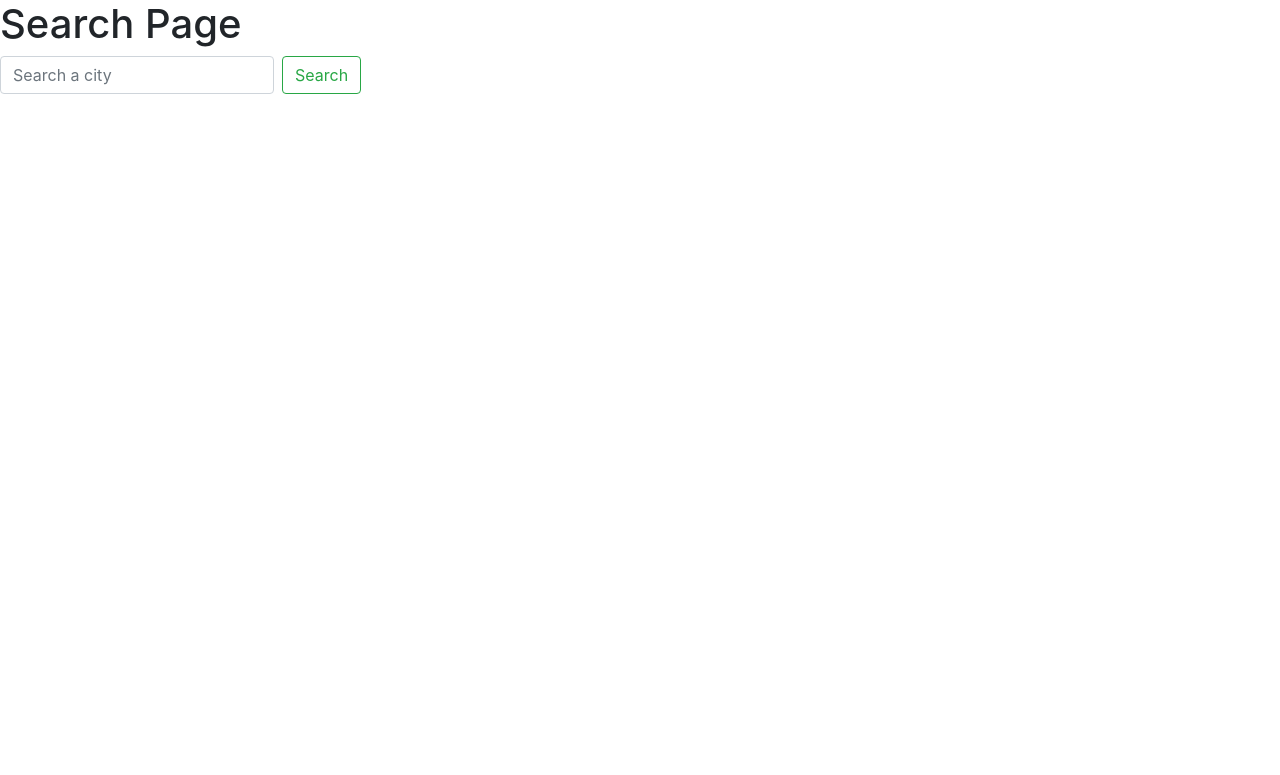
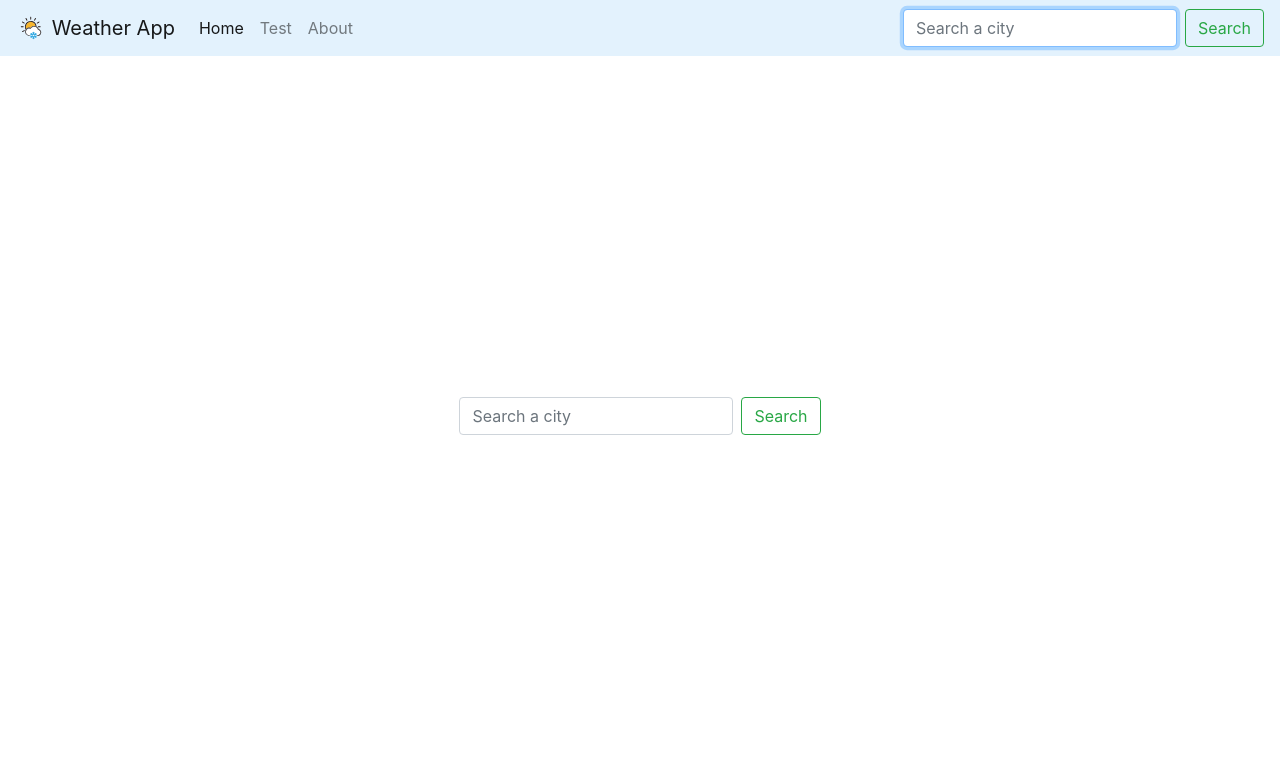
Before and after one commit to camilleb03/weather-app, a Flask app: page / in a window 1280 px wide. Shown: the top 775 px of the page. Run offline with Flask 2, Linux system fonts and the light colour scheme; some libraries are stand-ins or nearby versions.

Commit message:
Modified html pages

```diff
--- /dev/null
+++ b/app/static/style.css
@@ -0,0 +1,13 @@
+.center_div{
+    margin: 0 auto;
+    width:30%;
+    background-color: blueviolet;
+}
+
+.vertical-center {
+  min-height: 100%;  /* Fallback for browsers do NOT support vh unit */
+  min-height: 90vh; /* These two lines are counted as one :-)       */
+
+  display: flex;
+  align-items: center;
+}
--- a/app/templates/base.html
+++ b/app/templates/base.html
@@ -1,20 +1,55 @@
 <!DOCTYPE html>
+<html>
 <head>
-        <link rel="stylesheet"
-        href="https://stackpath.bootstrapcdn.com/bootstrap/4.3.1/css/bootstrap.min.css"
-        integrity="sha384-ggOyR0iXCbMQv3Xipma34MD+dH/1fQ784/j6cY/iJTQUOhcWr7x9JvoRxT2MZw1T"
-        crossorigin="anonymous">
-        <!--
-        <link rel="stylesheet" type="text/css" href="{{ url_for('static', filename='styles.css') }}"/>
-        -->
-        <title>{% block title %}{% endblock %} - Weather App</title>
+{% block head %}
+    <link rel="stylesheet"
+      href="https://stackpath.bootstrapcdn.com/bootstrap/4.3.1/css/bootstrap.min.css"
+      integrity="sha384-ggOyR0iXCbMQv3Xipma34MD+dH/1fQ784/j6cY/iJTQUOhcWr7x9JvoRxT2MZw1T"
+      crossorigin="anonymous">
+    <link rel="stylesheet" type="text/css" href="{{ url_for('static', filename='style.css') }}"/>
+
+    <title>{% block title %}{% block page_name %}{% endblock %} &#183 Weather App{% endblock %}</title>
+{% endblock %}
 </head>
-<section class="content">
-  <header>
-    {% block header %}{% endblock %}
-  </header>
-  {% block content %}{% endblock %}
+<body>
+{% block navbar %}
+<nav class="navbar navbar-expand-md navbar-light" style="background-color: #e3f2fd;">
+  <a class="navbar-brand" href="{{ url_for('search') }}">
+    <img src="/static/nav_icon.svg" width="30" height="30" class="d-inline-block align-top" alt="">
+    Weather App
+  </a>
+  <button class="navbar-toggler" type="button" data-toggle="collapse" data-target="#navbarNav">
+        <span class="navbar-toggler-icon"></span>
+  </button>
+  <div class="collapse navbar-collapse" id="navbarNav">
+    <ul class="navbar-nav mr-auto">
+      <li class="nav-item active">
+        <a class="nav-link" href="{{ url_for('search') }}">Home <span class="sr-only">(current)</span></a>
+      </li>
+      <li class="nav-item">
+        <a class="nav-link" href="{{ url_for('test') }}">Test</a>
+      </li>
+      <li class="nav-item">
+        <a class="nav-link" href="#">About</a>
+      </li>
+    </ul>
+    <ul class="navbar-nav">
+      <form class="form-inline my-2 my-lg-0" method="post">
+        <input class="form-control mr-sm-2" type="search" placeholder="Search a city" autofocus
+        aria-label="Search" name="city" id="city" value="{{ request.form['city'] }}" required>
+        <button class="btn btn-outline-success my-2 my-sm-0" type="submit">Search</button>
+      </form>
+    </ul>
+  </div>
+</nav>
+{% endblock %}
+{% block content %}
+    <div class="container">
+        {% block page_content %}{% endblock %}
+    </div>
     <script src="https://code.jquery.com/jquery-3.3.1.slim.min.js" integrity="sha384-q8i/X+965DzO0rT7abK41JStQIAqVgRVzpbzo5smXKp4YfRvH+8abtTE1Pi6jizo" crossorigin="anonymous"></script>
     <script src="https://cdnjs.cloudflare.com/ajax/libs/popper.js/1.14.7/umd/popper.min.js" integrity="sha384-UO2eT0CpHqdSJQ6hJty5KVphtPhzWj9WO1clHTMGa3JDZwrnQq4sF86dIHNDz0W1" crossorigin="anonymous"></script>
     <script src="https://stackpath.bootstrapcdn.com/bootstrap/4.3.1/js/bootstrap.min.js" integrity="sha384-JjSmVgyd0p3pXB1rRibZUAYoIIy6OrQ6VrjIEaFf/nJGzIxFDsf4x0xIM+B07jRM" crossorigin="anonymous"></script>
-</section>
+{% endblock %}
+</body>
+</html>
--- a/app/templates/weather/index.html
+++ b/app/templates/weather/index.html
@@ -1,10 +1,13 @@
 {% extends 'base.html' %}
-{% block header %}
-  <h1>{% block title %} Search Page {% endblock %}</h1>
+{% block page_name %}Home{% endblock %}
+{% block page_content %}
+<div class="col-lg-6 offset-lg-3">
+  <div class="row justify-content-center vertical-center">
+    <form class="form-inline my-2 my-lg-0" method="post">
+      <input class="form-control mr-sm-2" type="search" placeholder="Search a city" autofocus
+      aria-label="Search" name="city" id="city" value="{{ request.form['city'] }}" required>
+      <button class="btn btn-outline-success my-2 my-sm-0" type="submit">Search</button>
+    </form>
+  </div>
+ </div>
 {% endblock %}
-{% block content %}
-  <form class="form-inline my-2 my-lg-0" method="post">
-    <input class="form-control mr-sm-2" type="search" placeholder="Search a city" aria-label="Search" name="city" id="city" value="{{ request.form['city'] }}" required>
-    <button class="btn btn-outline-success my-2 my-sm-0" type="submit">Search</button>
-  </form>
-{% endblock %}
```
Also changed, not shown: app/templates/error/404.html (+4 -6 lines), app/templates/weather/result.html (+18 -9 lines), app/templates/weather/test.html (added, +13 -0 lines), app/static/nav_icon.svg (added), app/static/syle.css (deleted).
